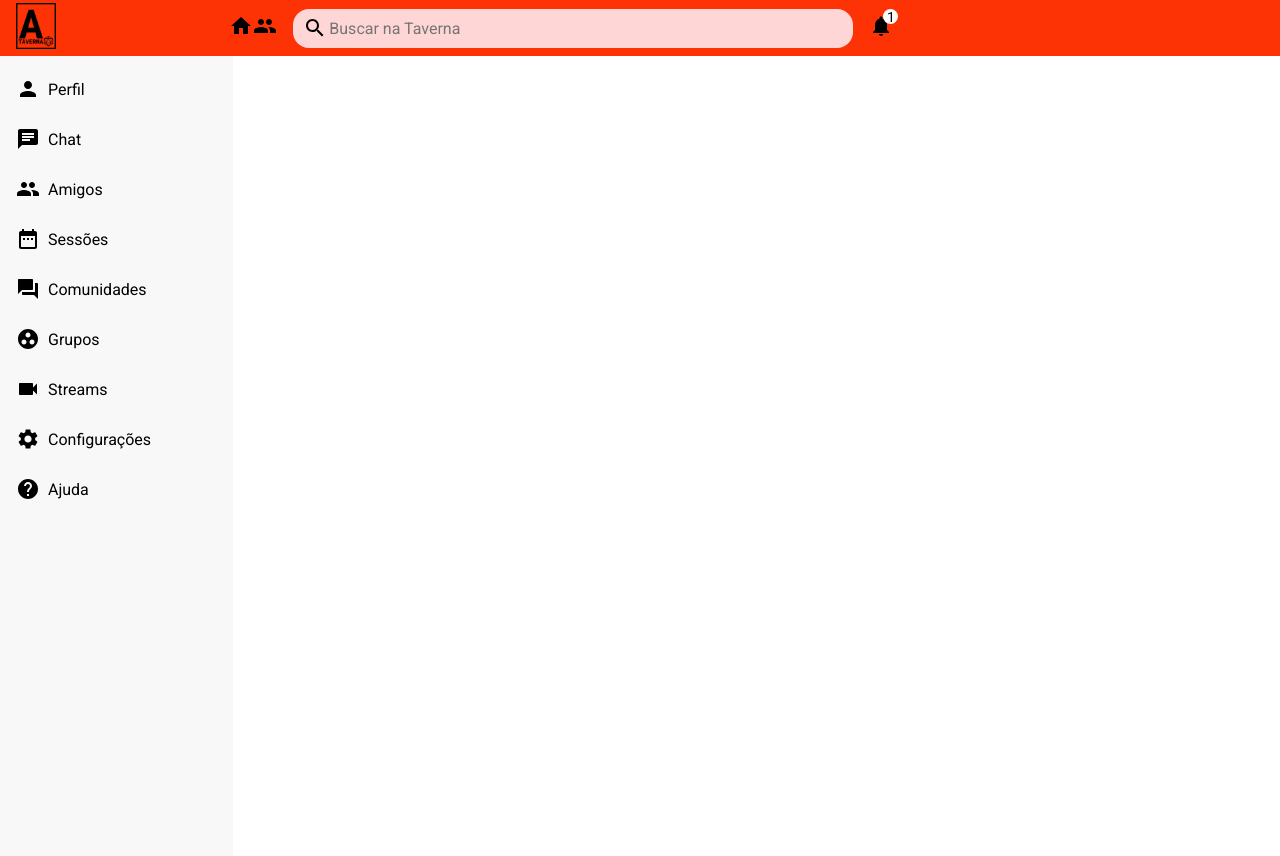
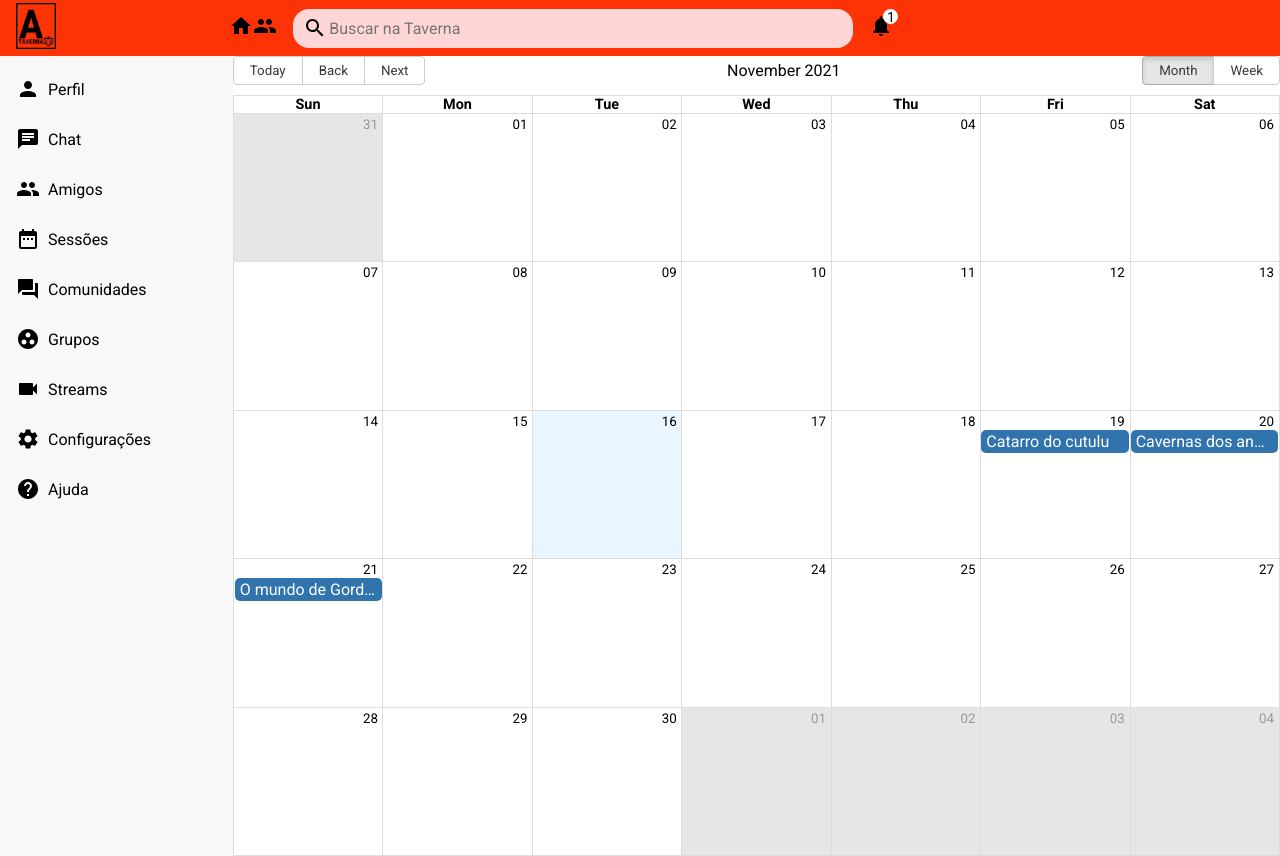
Before and after one commit to kurashikiL/ataverna, a React (Create React App) app: page /sessions in a window 1280 px wide. Built offline with nearby package versions, Linux system fonts and the light colour scheme.

Commit message:
adicionei tela de calendario e dummyData

```diff
--- a/package.json
+++ b/package.json
@@ -10,7 +10,9 @@
     "@testing-library/react": "^11.2.7",
     "@testing-library/user-event": "^12.8.3",
     "firebase": "^8.3.1",
+    "moment": "^2.29.1",
     "react": "^17.0.2",
+    "react-big-calendar": "^0.38.1",
     "react-dom": "^17.0.2",
     "react-hook-form": "^7.19.5",
     "react-router-dom": "^6.0.2",
--- /dev/null
+++ b/src/components/agenda/Agenda.js
@@ -0,0 +1,25 @@
+import { Calendar, momentLocalizer  } from 'react-big-calendar'
+import 'react-big-calendar/lib/css/react-big-calendar.css';
+import moment from 'moment'
+
+// Setup the localizer by providing the moment (or globalize) Object
+// to the correct localizer.
+
+     // or globalizeLocalizer
+const Agenda = props => {
+    const myEventsList = [
+        { start: new Date(2021,10,19,18,0,0), end: new Date(2021,10,19,22,0,0), title: "Catarro do cutulu" },
+        { start: new Date(2021,10,20,18,0,0), end: new Date(2021,10,20,22,0,0), title: "Cavernas dos anões" },
+        { start: new Date(2021,10,21,18,0,0), end: new Date(2021,10,21,22,0,0), title: "O mundo de Gordeus" }
+      ];
+    const localizer = momentLocalizer(moment);
+    return(
+        <Calendar localizer={localizer}
+        events={myEventsList}
+        views={{
+            month: true,
+            week: true,
+          }}/>
+    )
+}
+export default Agenda;
--- a/src/pages/home/Home.js
+++ b/src/pages/home/Home.js
@@ -5,6 +5,7 @@ import Rightbar from "../../components/rightbar/Rightbar";
 import Feed from "../../components/feed/Feed";
 
 function Home(){
+
     return(
         <>
             <Topbar/>
@@ -15,6 +16,8 @@ function Home(){
             </div>
         </>
     );
+
+
 }
 
 export default Home;
--- a/src/pages/login/Login.js
+++ b/src/pages/login/Login.js
@@ -22,7 +22,7 @@ function Login(){
         firebase.ref("users").on("value", (snapshot) => {
 
             let usuario=[];
-
+            const { user, rememberMe } = this.state;
             snapshot.forEach(function(item){
                 var key = item.key;
                 var valor=item.val();
--- a/src/pages/profile/Profile.js
+++ b/src/pages/profile/Profile.js
@@ -4,7 +4,11 @@ import Sidebar from "../../components/sidebar/Sidebar";
 import Rightbar from "../../components/rightbar/Rightbar";
 import Feed from "../../components/feed/Feed";
 import StarRating from "../../components/starrating/Star";
+import firebase from '../../Firebase.js';
+
 function Profile(){
+    const user = localStorage.getItem('user');
+
     return(
         <>
             <Topbar/>
--- a/src/pages/sessions/Sessions.js
+++ b/src/pages/sessions/Sessions.js
@@ -2,9 +2,7 @@ import "./sessions.css";
 // import "@progress/kendo-theme-default/dist/all.css";
 import Topbar from "../../components/topbar/Topbar";
 import Sidebar from "../../components/sidebar/Sidebar";
-// import PickDateOfBirth from "./components/agenda/PickDateOfBirth";
-// import BookDrivingSlot from "./components/agenda/BookDrivingSlot";
-// import RoomScheduler from "./components/agenda/RoomScheduler";
+import Agenda from "../../components/agenda/Agenda";
 
 
 function Session(){
@@ -14,11 +12,7 @@ function Session(){
             <div className="sessionContainer">
                 <Sidebar/>
                 <div className="sessionRight">
-                    {/* <PickDateOfBirth />
-                    <hr className="k-my-8" />
-                    <BookDrivingSlot />
-                    <hr className="k-my-8" />
-                    <RoomScheduler /> */}
+                    <Agenda/>
                 </div>
 
             </div>
```
Also changed, not shown: src/rotas.js (line endings or trailing spaces), 2 other files (tests, documents, lock files or other folders).
